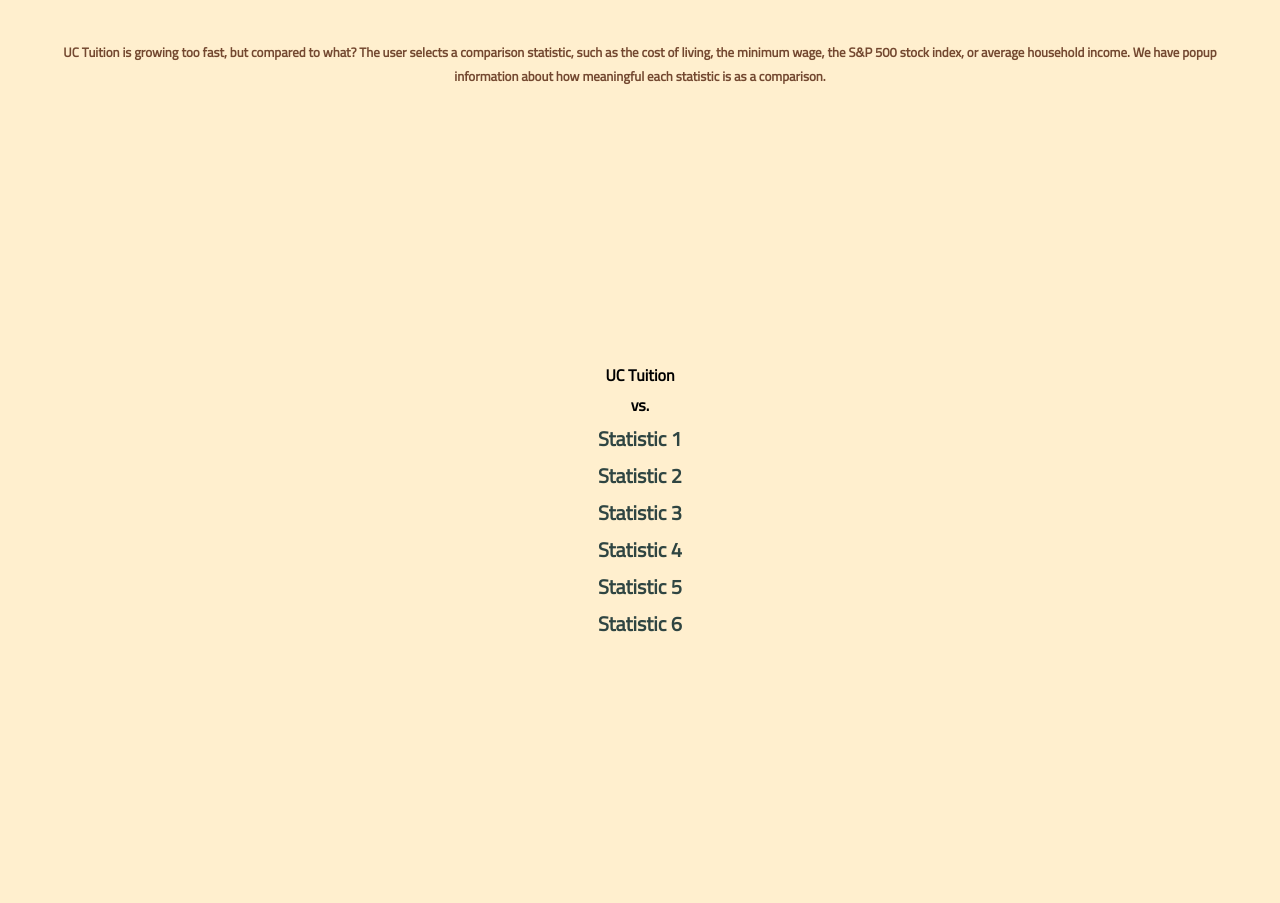
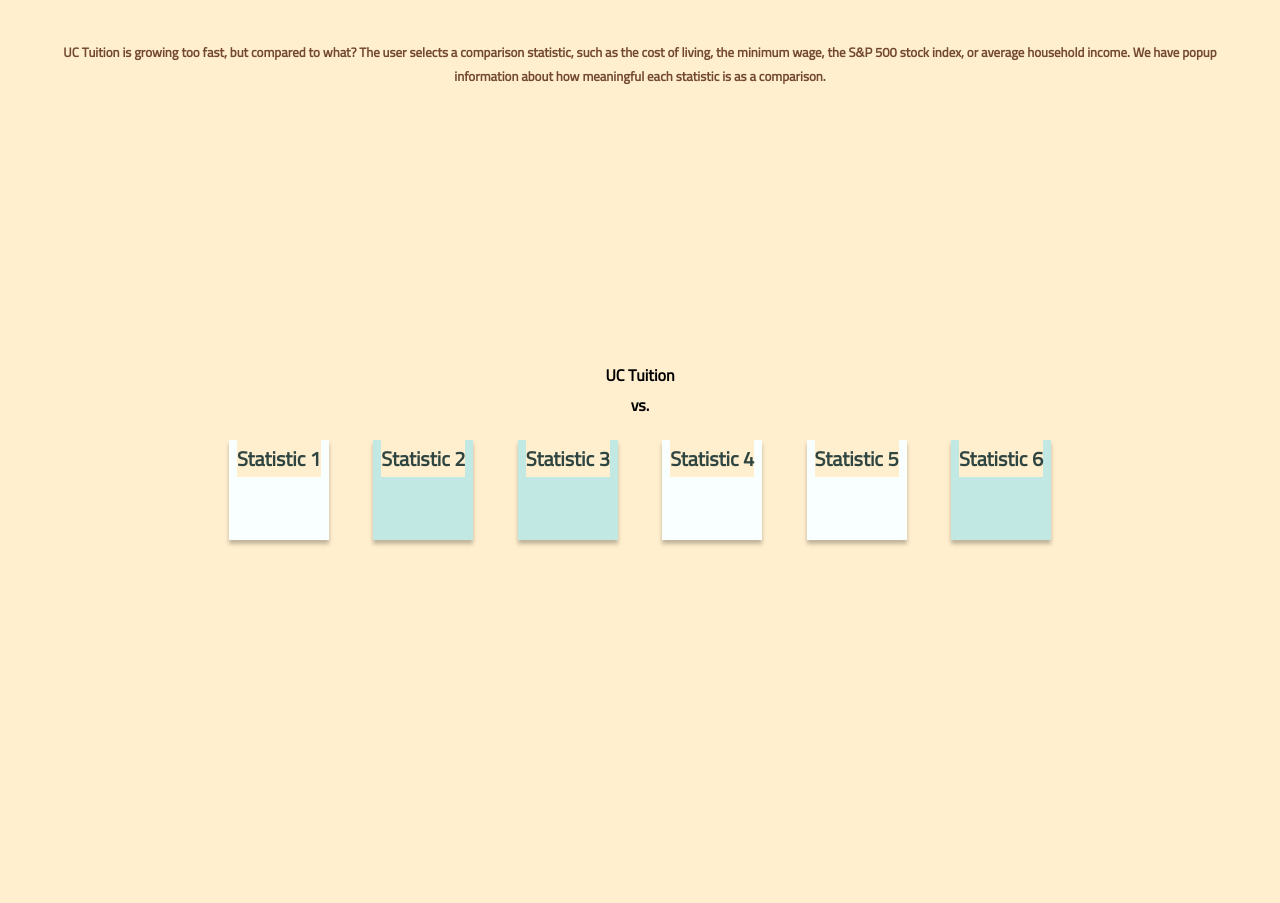
Before and after one commit to nswadi/final, a plain HTML site: page mainPage.html in a window 1280 px wide. Drawn offline with Linux system fonts and the light colour scheme; a web font is replaced by a local one.

Commit message:
fixed display mode and colors

```diff
--- a/mainPage.css
+++ b/mainPage.css
@@ -35,3 +35,28 @@
     font-family: 'Rationale', sans-serif;
     font-size: 20px;
 }
+
+div.tileBox {
+    display: block;
+}
+
+div.tile {
+    height: 100px;
+    width: 100px;
+    vertical-align: top;
+
+    display: inline-flex;
+    flex-direction: column;
+    align-items: center;
+    box-shadow: 0px 4px 4px rgba(0, 0, 0, 0.25);
+
+    margin: 20px;
+}
+
+#white {
+    background-color: #f8fffe;
+}
+
+#teal {
+    background-color: #c2e8e3;
+}
--- a/mainPage.html
+++ b/mainPage.html
@@ -23,22 +23,22 @@
         <h1 class="middleHeading">UC Tuition <br> vs.</h1>
         <div class="interactiveComponent">
             <div class="tileBox">
-                <div class="tile">
+                <div class="tile" id="white">
                     <p>Statistic 1</p>
                 </div>
-                <div class="tile">
+                <div class="tile" id="teal">
                     <p>Statistic 2</p>
                 </div>
-                <div class="tile">
+                <div class="tile" id="teal">
                     <p>Statistic 3</p>
                 </div>
-                <div class="tile">
+                <div class="tile" id="white">
                     <p>Statistic 4</p>
                 </div>
-                <div class="tile">
+                <div class="tile" id="white">
                     <p>Statistic 5</p>
                 </div>
-                <div class="tile">
+                <div class="tile" id="teal">
                     <p>Statistic 6</p>
                 </div>
             </div>
```
